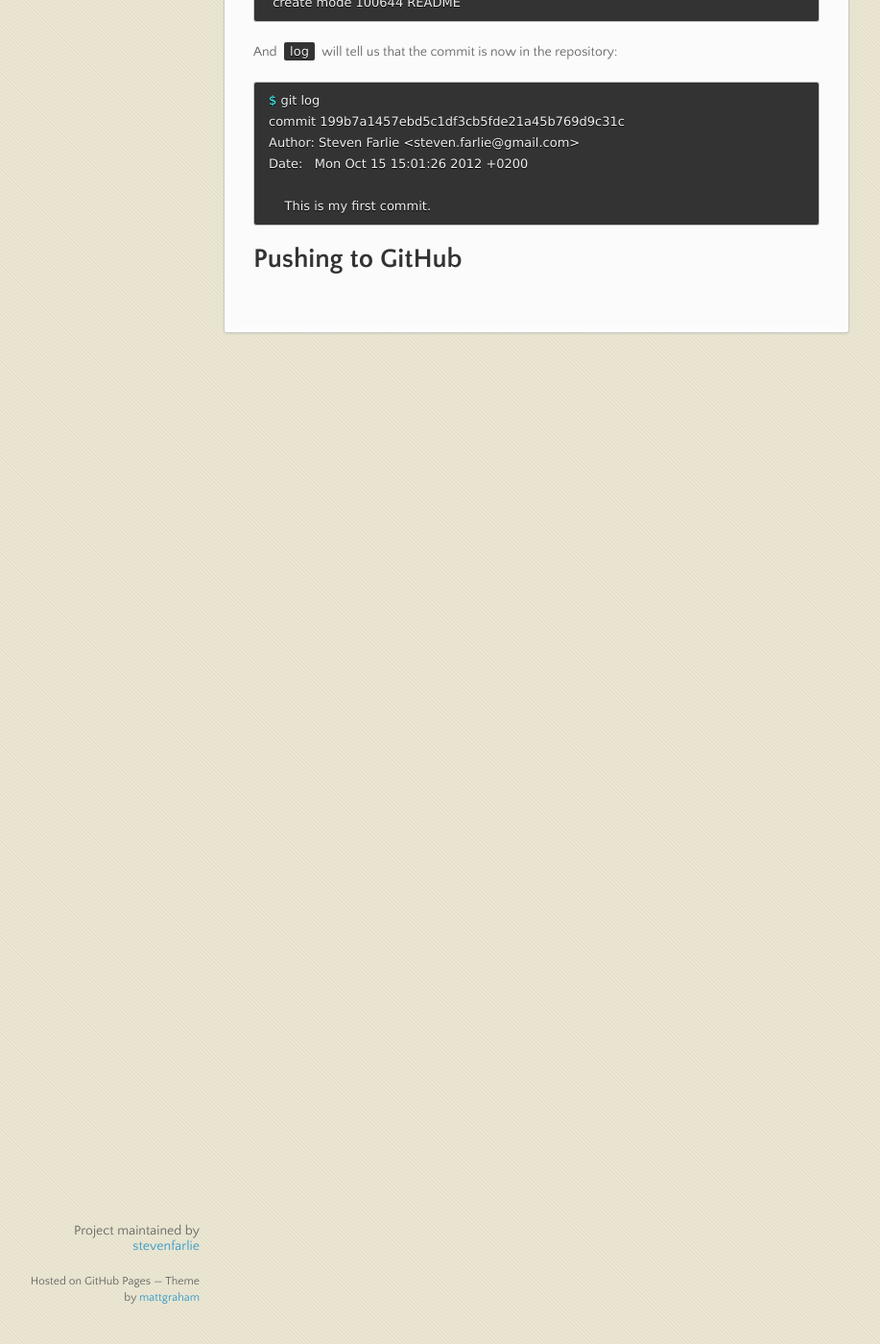
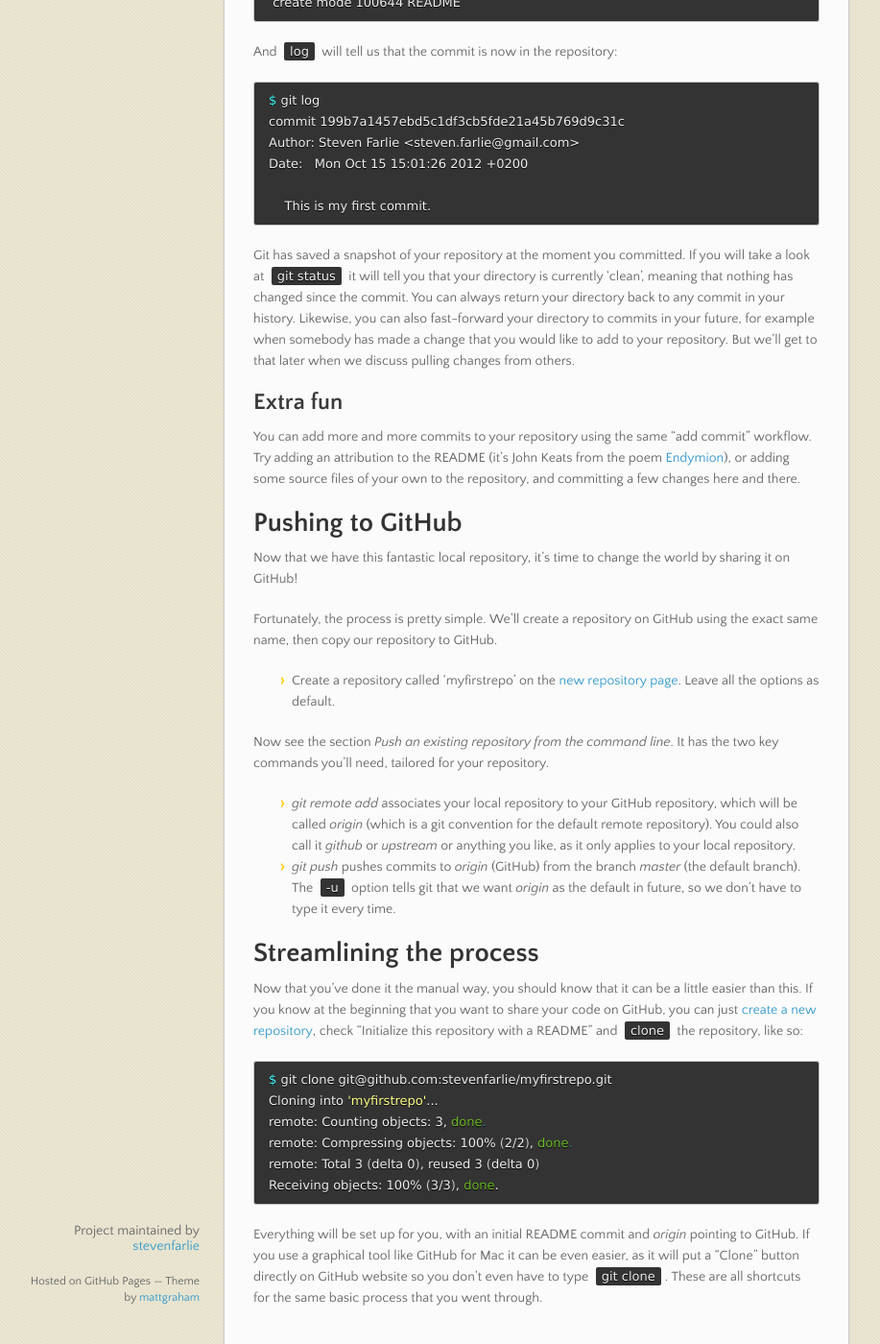
Before and after one commit to OpenTechSchool/html-css-beginners, a Jekyll site: the page built from core/first-repo.md, in a window 1280 px wide and 1400 px high, scrolled down 1913 px. Shown: the whole window at 96% size, without its empty margins (82-999 px from the left). Built offline with Jekyll 4.4.1, drawn with Linux system fonts in a browser that asks for light colours; nearby versions of some CDN libraries.

Commit message:
First draft of first repo

```diff
--- a/core/first-repo.md
+++ b/core/first-repo.md
@@ -106,5 +106,61 @@ Date:   Mon Oct 15 15:01:26 2012 +0200
     This is my first commit.
 {% endhighlight %}
 
+Git has saved a snapshot of your repository at the moment you committed. If you
+will take a look at `git status` it will tell you that your directory is
+currently 'clean', meaning that nothing has changed since the commit. You can
+always return your directory back to any commit in your history. Likewise, you
+can also fast-forward your directory to commits in your future, for example when
+somebody has made a change that you would like to add to your repository. But
+we'll get to that later when we discuss pulling changes from others.
+
+## Extra fun
+
+You can add more and more commits to your repository using the same "add commit"
+workflow. Try adding an attribution to the README (it's John Keats from the poem
+[Endymion](http://www.gutenberg.org/ebooks/24280)), or adding some source files
+of your own to the repository, and committing a few changes here and there.
 
 # Pushing to GitHub
+
+Now that we have this fantastic local repository, it's time to change the world
+by sharing it on GitHub!
+
+Fortunately, the process is pretty simple. We'll create a repository on GitHub
+using the exact same name, then copy our repository to GitHub.
+
+* Create a repository called 'myfirstrepo' on the [new repository
+  page](https://github.com/new). Leave all the options as default.
+
+Now see the section *Push an existing repository from the command line*. It
+has the two key commands you'll need, tailored for your repository.
+
+* *git remote add* associates your local repository to your GitHub repository,
+  which will be called _origin_ (which is a git convention for the default
+  remote repository). You could also call it _github_ or _upstream_ or anything
+  you like, as it only applies to your local repository.
+* *git push* pushes commits to _origin_ (GitHub) from the branch _master_ (the
+  default branch). The `-u` option tells git that we want _origin_ as the
+  default in future, so we don't have to type it every time.
+
+# Streamlining the process
+
+Now that you've done it the manual way, you should know that it can be a little
+easier than this. If you know at the beginning that you want to share your code
+on GitHub, you can just [create a new repository](https://github.com/new), check
+"Initialize this repository with a README" and `clone` the repository, like so:
+
+{% highlight sh %}
+$ git clone git@github.com:stevenfarlie/myfirstrepo.git
+Cloning into 'myfirstrepo'...
+remote: Counting objects: 3, done.
+remote: Compressing objects: 100% (2/2), done.
+remote: Total 3 (delta 0), reused 3 (delta 0)
+Receiving objects: 100% (3/3), done.
+{% endhighlight %}
+
+Everything will be set up for you, with an initial README commit and _origin_
+pointing to GitHub. If you use a graphical tool like GitHub for Mac it can be
+even easier, as it will put a "Clone" button directly on GitHub website so you
+don't even have to type `git clone`. These are all shortcuts for the same basic
+process that you went through.
```
